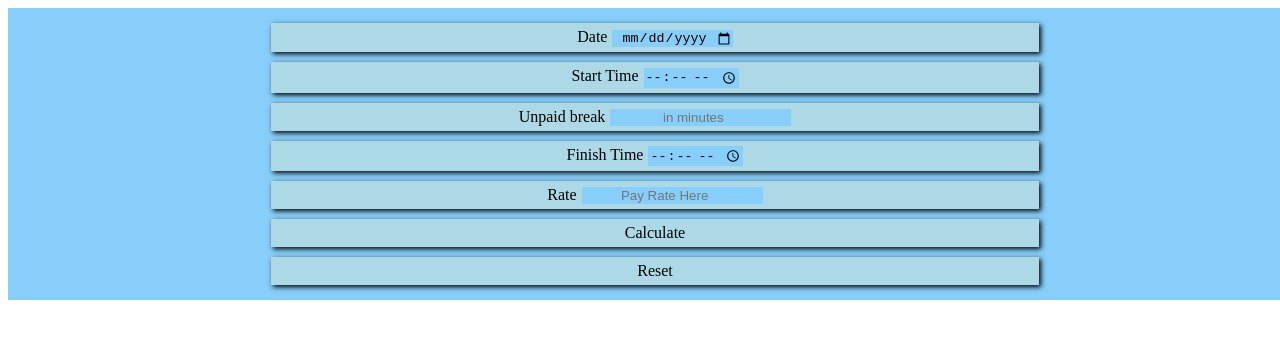
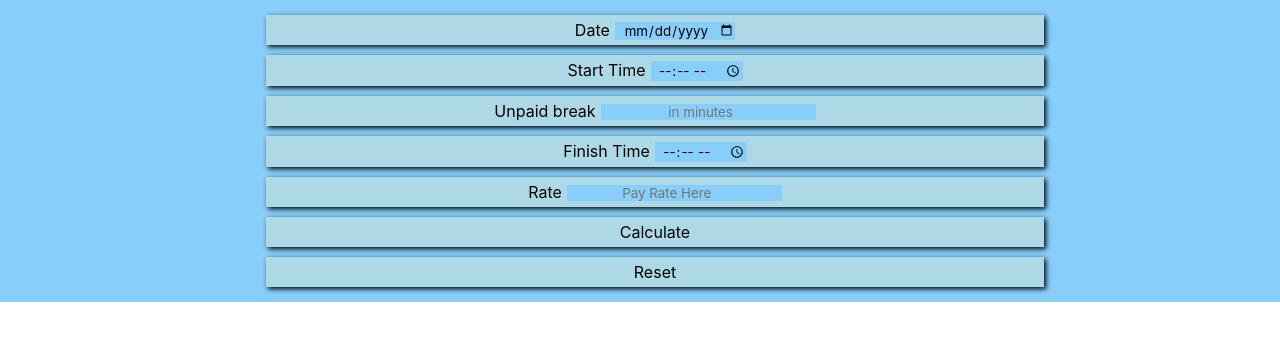
Before and after one commit to RapSodic/WageCalculator, a plain HTML site: page index.html in a window 1280 px wide. Shown: the top 340 px of the page. Drawn offline with Linux system fonts and the light colour scheme.

Commit message:
Update styles.css

```diff
--- a/styles.css
+++ b/styles.css
@@ -1,3 +1,9 @@
+* {
+	margin: 0;
+	padding: 0;
+	font-family: -apple-system, system-ui, BlinkMacSystemFont, 'Segoe UI', Roboto, Oxygen, Ubuntu, Cantarell, 'Open Sans', 'Helvetica Neue', sans-serif;
+}
+
 form {
 	display: flex;
 	flex-direction: column;
```
